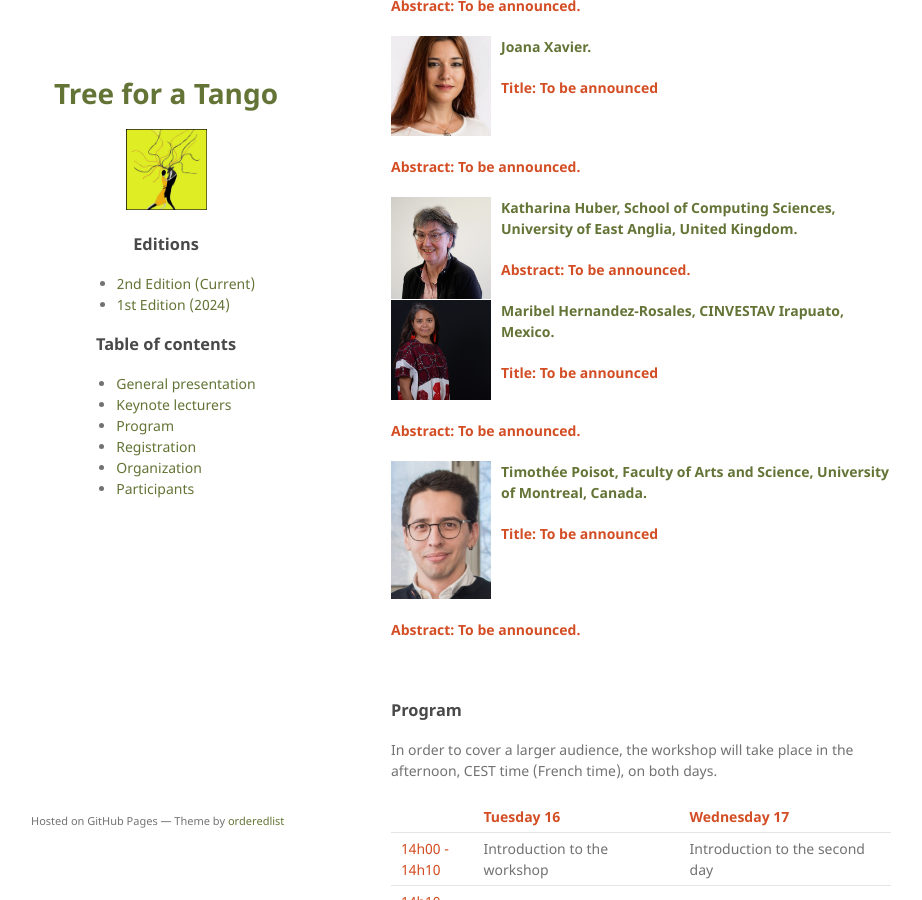
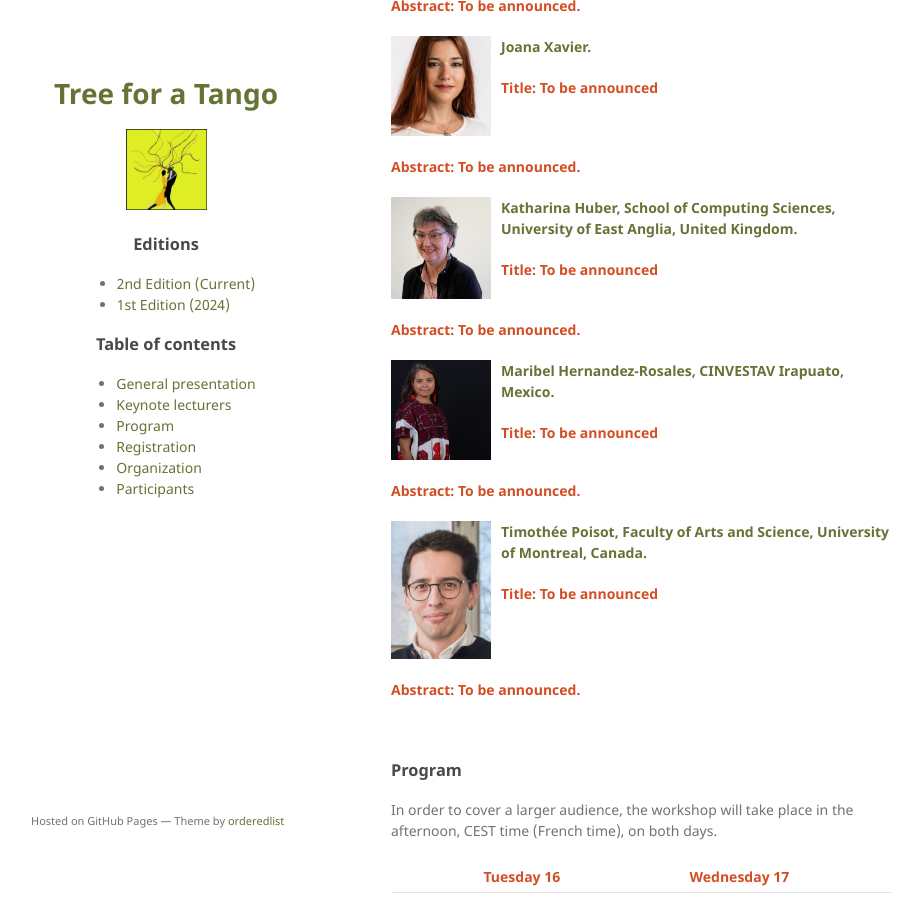
Before and after one commit to bioinf-isel/bioinf-isel.github.io, a Jekyll site: the page built from tree-for-a-tango/index.md, in a window 1280 px wide and 900 px high, scrolled down 687 px. Shown: the whole window, without its empty margins (179-1101 px from the left). Built offline with Jekyll 4.4.1, drawn with Linux system fonts in a browser that asks for light colours; the repository's description, which GitHub fills in, is left out.

Commit message:
add more space

```diff
--- a/tree-for-a-tango/index.md
+++ b/tree-for-a-tango/index.md
@@ -47,6 +47,9 @@ This workshop, will be on phylogeny and cophylogeny in general, mathematical mod
 <img  title="a title" alt="Alt text" src="/assets/img/kathi.jpeg" width="20%" height="20%" style="float: left;  padding-right: 10px; " />
 
 **<span style="color:#647436">Katharina Huber, School of Computing Sciences, University of East Anglia, United Kingdom.</span>**
+
+**<span style="color:#D34E24">Title: To be announced </span>**
+<br clear="left"/>
 
 **<span style="color:#D34E24">Abstract: To be announced.</span>**
 
```
